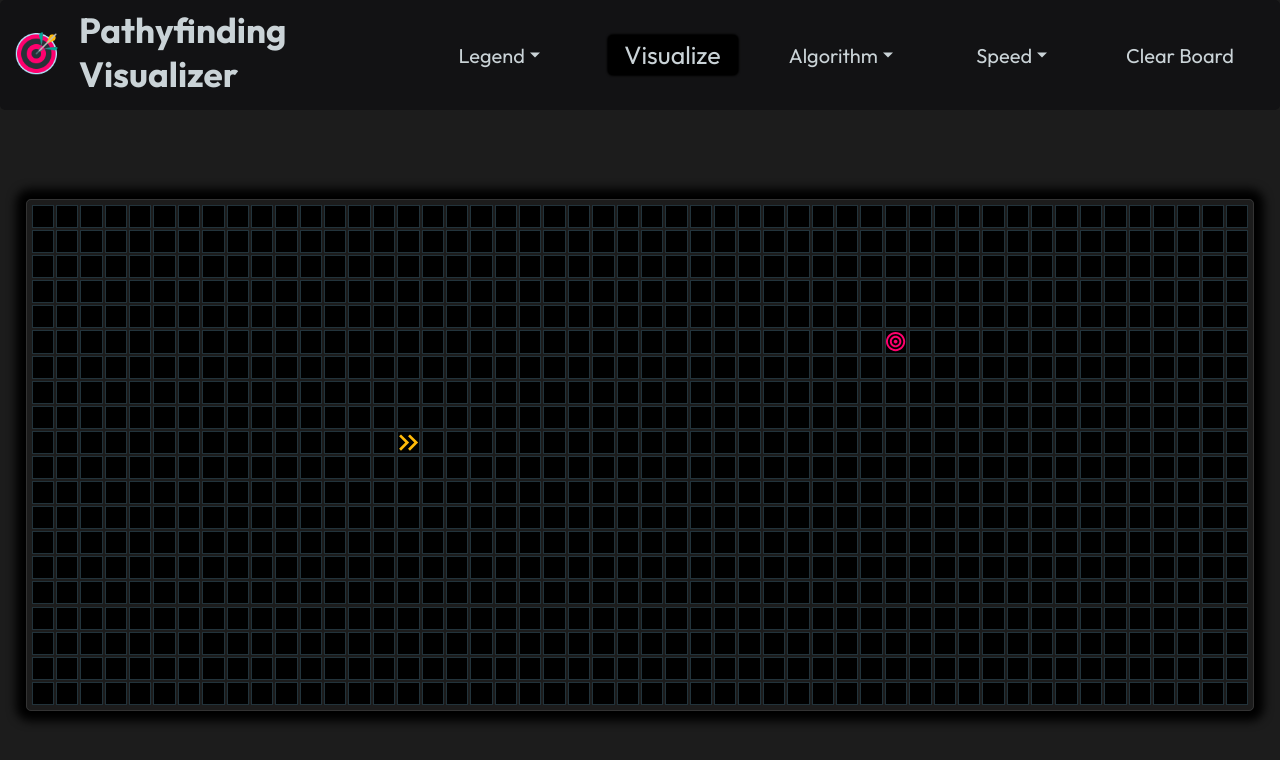
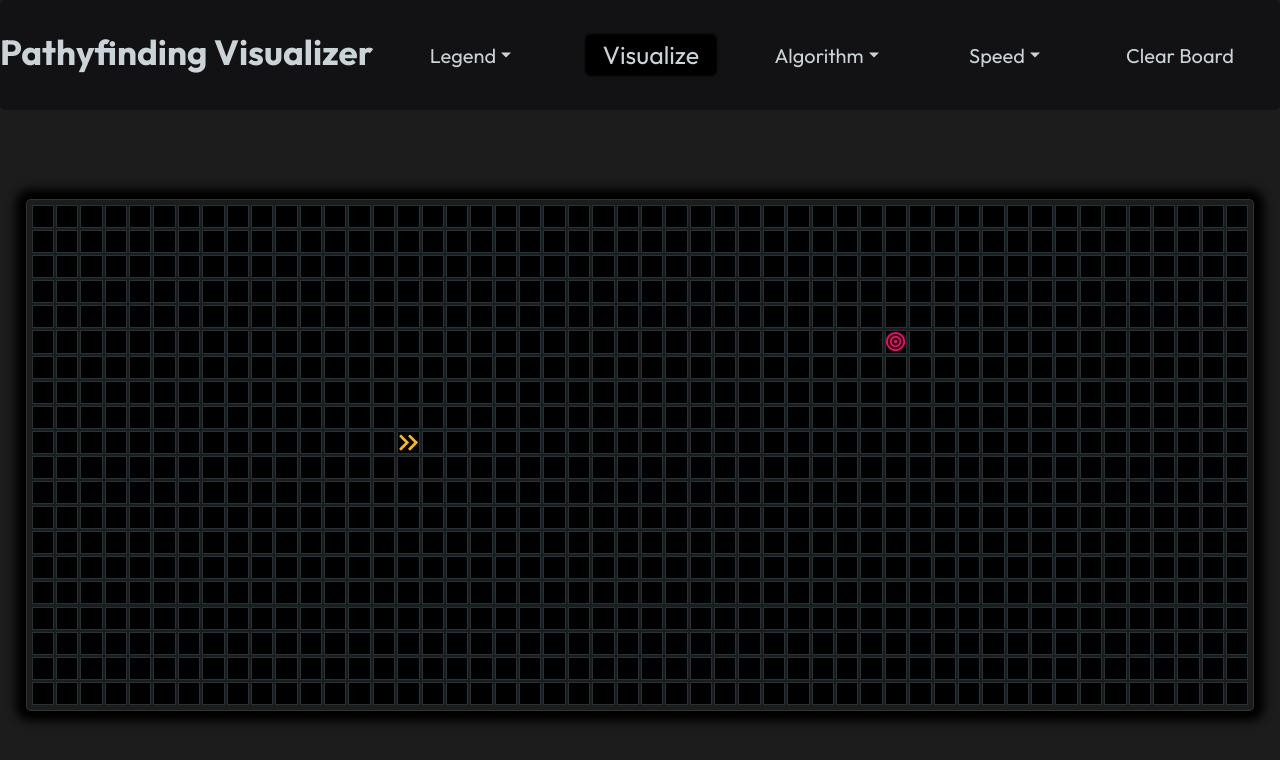
Before and after one commit to NlsnBoa/Path-Finding-Visualizer, a React (Vite) app: page / in a window 1280 px wide. Shown: the top 760 px of the page. Built offline with nearby package versions, Linux system fonts and the light colour scheme.

Commit message:
removed img

```diff
--- a/src/components/Nav/Nav.tsx
+++ b/src/components/Nav/Nav.tsx
@@ -38,7 +38,7 @@ const Nav = ({
   return (
     <div className={styles.container}>
       <div className={[styles.conatiner, styles.titleContainer].join(' ')}>
-        <img className={styles.logo} src="src/assets/images/MainPageLogo.png" alt="Logo: Target shot with an arrow"  />
+        {/* <img className={styles.logo} src="src/assets/images/MainPageLogo.png" alt="Logo: Target shot with an arrow"  />  */}
         <h1 className={styles.h1}>Pathyfinding Visualizer</h1></div>
       <div className={styles.menu}>
         <DropdownButton open={open} toggleOpen={toggleOpen} name="Legend">
```
